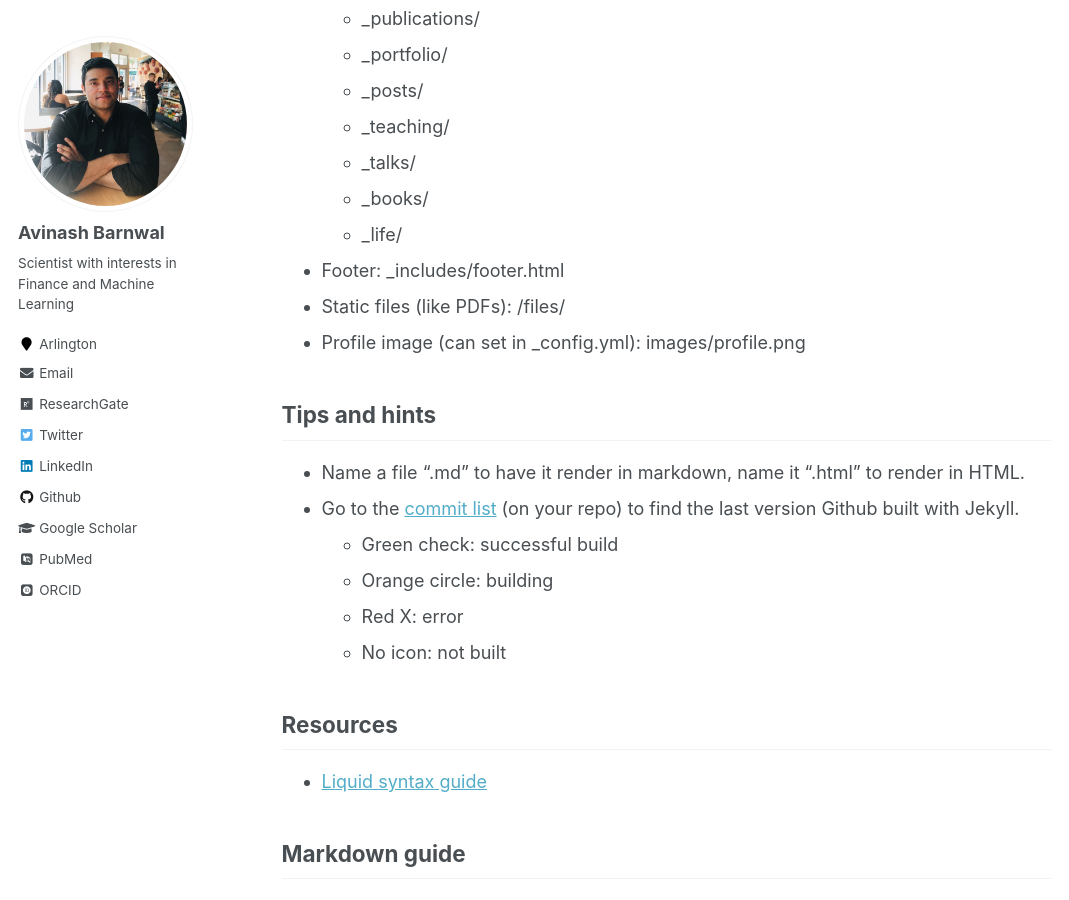
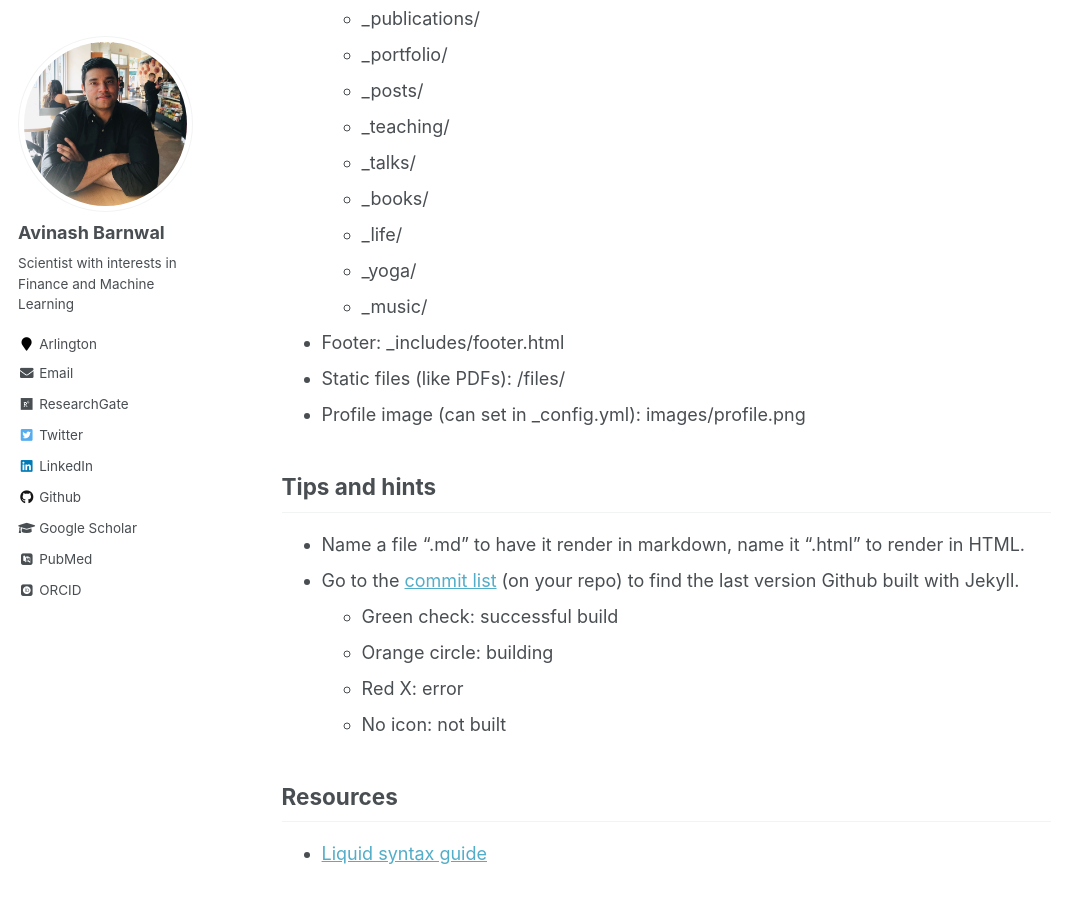
Before and after one commit to avinashbarnwal/avinashbarnwal.github.io, a Jekyll site: the page built from _pages/markdown.md, in a window 1280 px wide and 900 px high, scrolled down 401 px. Shown: the whole window, without its empty margins (0-1069 px from the left). Built offline with Jekyll 4.4.1, drawn with Linux system fonts in a browser that asks for light colours; some web fonts are replaced.

Commit message:
Update markdown.md

```diff
--- a/_pages/markdown.md
+++ b/_pages/markdown.md
@@ -20,6 +20,8 @@ redirect_from:
   * _talks/
   * _books/
   * _life/
+  * _yoga/
+  * _music/
 * Footer: _includes/footer.html
 * Static files (like PDFs): /files/
 * Profile image (can set in _config.yml): images/profile.png
```
